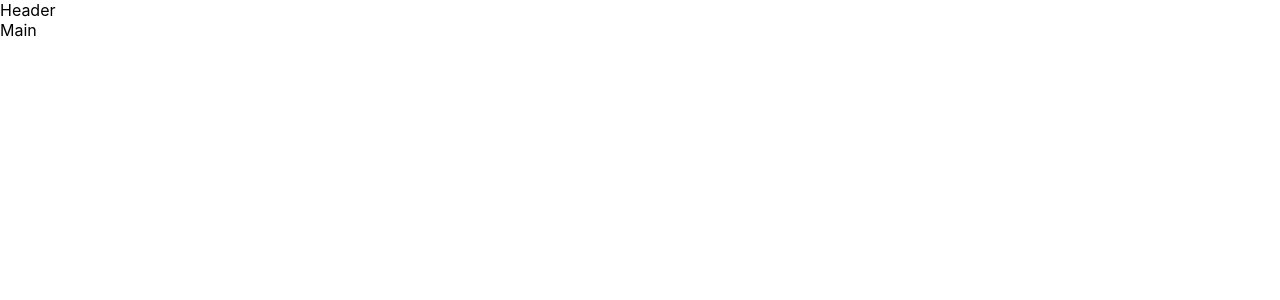
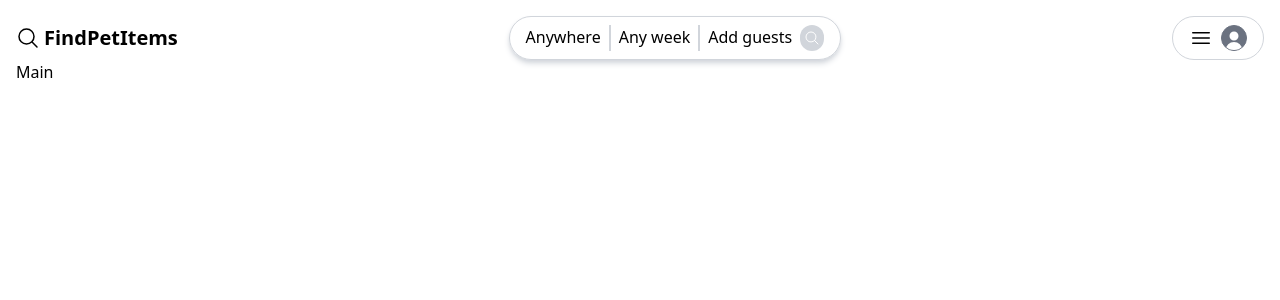
Before and after one commit to jaehokimdev/Pet-Item-Price-scraping, a React (Create React App) app in the folder client/: page / in a window 1280 px wide. Shown: the top 300 px of the page. Built offline with nearby package versions, Linux system fonts and the light colour scheme.

Commit message:
working on header

```diff
--- a/client/package.json
+++ b/client/package.json
@@ -40,5 +40,8 @@
       "last 1 firefox version",
       "last 1 safari version"
     ]
+  },
+  "devDependencies": {
+    "tailwindcss": "^3.3.3"
   }
 }
--- a/client/src/Header.tsx
+++ b/client/src/Header.tsx
@@ -1,9 +1,86 @@
-import React from "react";
+import { Link } from "react-router-dom";
 
 type Props = {};
 
 const Header = (props: Props) => {
-  return <div>Header</div>;
+  return (
+    <header className="flex justify-between">
+      <a href="" className="flex items-center gap-1">
+        <svg
+          xmlns="http://www.w3.org/2000/svg"
+          fill="none"
+          viewBox="0 0 24 24"
+          strokeWidth={1.5}
+          stroke="currentColor"
+          className="w-6 h-6"
+        >
+          <path
+            strokeLinecap="round"
+            strokeLinejoin="round"
+            d="M21 21l-5.197-5.197m0 0A7.5 7.5 0 105.196 5.196a7.5 7.5 0 0010.607 10.607z"
+          />
+        </svg>
+
+        <span className="font-bold text-xl">FindPetItems</span>
+      </a>
+      <div className="flex gap-2 border border-gray-300 rounded-full py-2 px-4 shadow-md shadow-gray-300">
+        <div>Anywhere</div>
+        <div className="border border-l border-gray-300"></div>
+        <div>Any week</div>
+        <div className="border border-l border-gray-300"></div>
+        <div>Add guests</div>
+        <button className="bg-primary text-white p-1 rounded-full">
+          <svg
+            xmlns="http://www.w3.org/2000/svg"
+            fill="none"
+            viewBox="0 0 24 24"
+            stroke-width="1.5"
+            stroke="currentColor"
+            className="w-4 h-4"
+          >
+            <path
+              stroke-linecap="round"
+              stroke-linejoin="round"
+              d="M21 21l-5.197-5.197m0 0A7.5 7.5 0 105.196 5.196a7.5 7.5 0 0010.607 10.607z"
+            />
+          </svg>
+        </button>
+      </div>
+      <Link
+        to={"/login"}
+        className="flex items-center gap-2 border border-gray-300 rounded-full py-2 px-4"
+      >
+        <svg
+          xmlns="http://www.w3.org/2000/svg"
+          fill="none"
+          viewBox="0 0 24 24"
+          strokeWidth={1.5}
+          stroke="currentColor"
+          className="w-6 h-6"
+        >
+          <path
+            strokeLinecap="round"
+            strokeLinejoin="round"
+            d="M3.75 6.75h16.5M3.75 12h16.5m-16.5 5.25h16.5"
+          />
+        </svg>
+        <div className="bg-gray-500 text-white rounded-full border border-gray-500 overflow-hidden">
+          <svg
+            xmlns="http://www.w3.org/2000/svg"
+            viewBox="0 0 24 24"
+            fill="currentColor"
+            className="w-6 h-6 relative top-1"
+          >
+            <path
+              fillRule="evenodd"
+              d="M7.5 6a4.5 4.5 0 119 0 4.5 4.5 0 01-9 0zM3.751 20.105a8.25 8.25 0 0116.498 0 .75.75 0 01-.437.695A18.683 18.683 0 0112 22.5c-2.786 0-5.433-.608-7.812-1.7a.75.75 0 01-.437-.695z"
+              clipRule="evenodd"
+            />
+          </svg>
+        </div>
+      </Link>
+    </header>
+  );
 };
 
 export default Header;
--- a/client/src/Layout.tsx
+++ b/client/src/Layout.tsx
@@ -6,7 +6,7 @@ type Props = {};
 
 const Layout = (props: Props) => {
   return (
-    <div>
+    <div className="p-4 flex flex-col min-h-screen">
       <Header />
       <Outlet />
     </div>
--- a/client/src/index.css
+++ b/client/src/index.css
@@ -1,13 +1,7 @@
-body {
-  margin: 0;
-  font-family: -apple-system, BlinkMacSystemFont, 'Segoe UI', 'Roboto', 'Oxygen',
-    'Ubuntu', 'Cantarell', 'Fira Sans', 'Droid Sans', 'Helvetica Neue',
-    sans-serif;
-  -webkit-font-smoothing: antialiased;
-  -moz-osx-font-smoothing: grayscale;
+@tailwind base;
+@tailwind components;
+@tailwind utilities;
+
+button {
+  @apply bg-gray-300;
 }
-
-code {
-  font-family: source-code-pro, Menlo, Monaco, Consolas, 'Courier New',
-    monospace;
-}
--- /dev/null
+++ b/client/tailwind.config.js
@@ -0,0 +1,8 @@
+/** @type {import('tailwindcss').Config} */
+module.exports = {
+  content: ["./index.html", "./src/**/*.{js,ts,jsx,tsx}"],
+  theme: {
+    extend: {},
+  },
+  plugins: [],
+};
```
Also changed, not shown: 1 other file (tests, documents, lock files or other folders).
